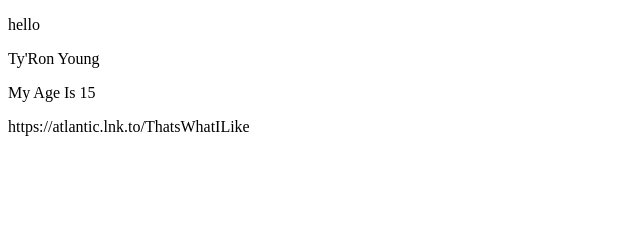
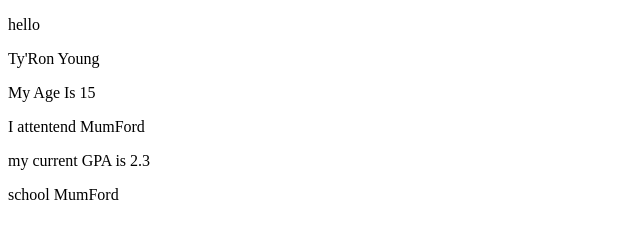
Before and after one commit to krazytee/krazytee.github.io, a plain HTML site: page index.html in a window 1280 px wide. Shown: the whole page, without its empty margins (0-640 px from the left). Drawn offline with Linux system fonts and the light colour scheme.

Commit message:
krazytee project

```diff
--- a/index.html
+++ b/index.html
@@ -1,6 +1,7 @@
 <!DOCTYPE html>
 <html>
     <head>
+      <link rel="stylesheet" href="style.css">
 
       </head>
 
@@ -10,10 +11,13 @@
          </p>Ty'Ron Young <p>
 
      <p>My Age Is 15</p>
-
-      <p>https://atlantic.lnk.to/ThatsWhatILike</p>
+      <p>I attentend MumFord</p>
 
 
+     <p>my current GPA is 2.3</p>
+
+       <p>school MumFord</p>
+      <p></p>
 
       </body>
 
```
Also changed, not shown: style.css (added).
